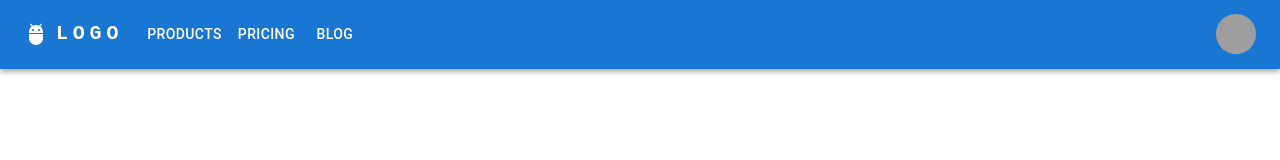
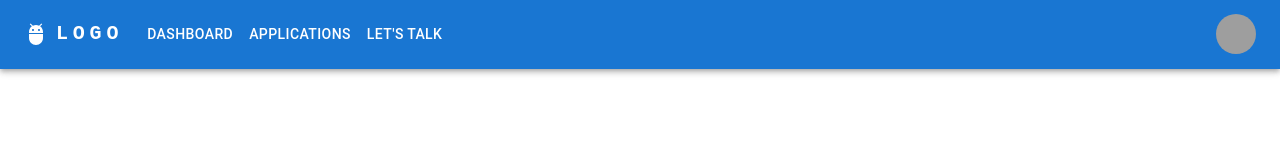
Before and after one commit to Haleema-Shahid/Doctors-Document-Verification-App, a React (Create React App) app: page /chatbox in a window 1280 px wide. Shown: the top 160 px of the page. Built offline with nearby package versions, Linux system fonts and the light colour scheme; grey boxes are pictures that could not be loaded.

Commit message:
added navigation in header

```diff
--- a/src/header/header.js
+++ b/src/header/header.js
@@ -1,21 +1,21 @@
-import * as React from 'react';
-import AppBar from '@mui/material/AppBar';
-import Box from '@mui/material/Box';
-import Toolbar from '@mui/material/Toolbar';
-import IconButton from '@mui/material/IconButton';
-import Typography from '@mui/material/Typography';
-import Menu from '@mui/material/Menu';
-import MenuIcon from '@mui/icons-material/Menu';
-import Container from '@mui/material/Container';
-import Avatar from '@mui/material/Avatar';
-import Button from '@mui/material/Button';
-import Tooltip from '@mui/material/Tooltip';
-import MenuItem from '@mui/material/MenuItem';
-import AdbIcon from '@mui/icons-material/Adb';
-import { useNavigate } from 'react-router-dom';
+import * as React from "react";
+import AppBar from "@mui/material/AppBar";
+import Box from "@mui/material/Box";
+import Toolbar from "@mui/material/Toolbar";
+import IconButton from "@mui/material/IconButton";
+import Typography from "@mui/material/Typography";
+import Menu from "@mui/material/Menu";
+import MenuIcon from "@mui/icons-material/Menu";
+import Container from "@mui/material/Container";
+import Avatar from "@mui/material/Avatar";
+import Button from "@mui/material/Button";
+import Tooltip from "@mui/material/Tooltip";
+import MenuItem from "@mui/material/MenuItem";
+import AdbIcon from "@mui/icons-material/Adb";
+import { useNavigate } from "react-router-dom";
 
-const pages = ['Products', 'Pricing', 'Blog'];
-const settings = ['Profile', 'Account', 'Dashboard', 'Logout'];
+const pages = ["Products", "Pricing", "Blog"];
+const settings = ["Profile", "Account", "Dashboard", "Logout"];
 
 function Header() {
   const [anchorElNav, setAnchorElNav] = React.useState(null);
@@ -36,15 +36,22 @@ function Header() {
     setAnchorElUser(null);
   };
 
-  const handleLogout = () =>{
+  const handleApplicationsClick =()=>{
+    navigate("/application-table")
+  }
+
+  const handleDashboardClick =()=>{
+    console.log("dashboard clicked!");
+  }
+  const handleLogout = () => {
     localStorage.clear();
-    navigate('/');
-  }
+    navigate("/");
+  };
   return (
     <AppBar position="static">
       <Container maxWidth="xl">
         <Toolbar disableGutters>
-          <AdbIcon sx={{ display: { xs: 'none', md: 'flex' }, mr: 1 }} />
+          <AdbIcon sx={{ display: { xs: "none", md: "flex" }, mr: 1 }} />
           <Typography
             variant="h6"
             noWrap
@@ -52,18 +59,18 @@ function Header() {
             href="#app-bar-with-responsive-menu"
             sx={{
               mr: 2,
-              display: { xs: 'none', md: 'flex' },
-              fontFamily: 'monospace',
+              display: { xs: "none", md: "flex" },
+              fontFamily: "monospace",
               fontWeight: 700,
-              letterSpacing: '.3rem',
-              color: 'inherit',
-              textDecoration: 'none',
+              letterSpacing: ".3rem",
+              color: "inherit",
+              textDecoration: "none",
             }}
           >
             LOGO
           </Typography>
 
-          <Box sx={{ flexGrow: 1, display: { xs: 'flex', md: 'none' } }}>
+          <Box sx={{ flexGrow: 1, display: { xs: "flex", md: "none" } }}>
             <IconButton
               size="large"
               aria-label="account of current user"
@@ -78,28 +85,32 @@ function Header() {
               id="menu-appbar"
               anchorEl={anchorElNav}
               anchorOrigin={{
-                vertical: 'bottom',
-                horizontal: 'left',
+                vertical: "bottom",
+                horizontal: "left",
               }}
               keepMounted
               transformOrigin={{
-                vertical: 'top',
-                horizontal: 'left',
+                vertical: "top",
+                horizontal: "left",
               }}
               open={Boolean(anchorElNav)}
               onClose={handleCloseNavMenu}
               sx={{
-                display: { xs: 'block', md: 'none' },
+                display: { xs: "block", md: "none" },
               }}
             >
-              {pages.map((page) => (
-                <MenuItem key={page} onClick={handleCloseNavMenu}>
-                  <Typography textAlign="center">{page}</Typography>
-                </MenuItem>
-              ))}
+              <MenuItem onClick={handleCloseNavMenu}>
+                <Typography textAlign="center">Dashboard</Typography>
+              </MenuItem>
+              <MenuItem onClick={handleCloseNavMenu}>
+                <Typography textAlign="center">Applications</Typography>
+              </MenuItem>
+              <MenuItem onClick={handleCloseNavMenu}>
+                <Typography textAlign="center">Chat Bot</Typography>
+              </MenuItem>
             </Menu>
           </Box>
-          <AdbIcon sx={{ display: { xs: 'flex', md: 'none' }, mr: 1 }} />
+          <AdbIcon sx={{ display: { xs: "flex", md: "none" }, mr: 1 }} />
           <Typography
             variant="h5"
             noWrap
@@ -107,27 +118,39 @@ function Header() {
             href="#app-bar-with-responsive-menu"
             sx={{
               mr: 2,
-              display: { xs: 'flex', md: 'none' },
+              display: { xs: "flex", md: "none" },
               flexGrow: 1,
-              fontFamily: 'monospace',
+              fontFamily: "monospace",
               fontWeight: 700,
-              letterSpacing: '.3rem',
-              color: 'inherit',
-              textDecoration: 'none',
+              letterSpacing: ".3rem",
+              color: "inherit",
+              textDecoration: "none",
             }}
           >
             LOGO
           </Typography>
-          <Box sx={{ flexGrow: 1, display: { xs: 'none', md: 'flex' } }}>
-            {pages.map((page) => (
-              <Button
-                key={page}
-                onClick={handleCloseNavMenu}
-                sx={{ my: 2, color: 'white', display: 'block' }}
-              >
-                {page}
-              </Button>
-            ))}
+          <Box sx={{ flexGrow: 1, display: { xs: "none", md: "flex" } }}>
+            <Button
+              //key={page}
+              onClick={handleDashboardClick}
+              sx={{ my: 2, color: "white", display: "block" }}
+            >
+              Dashboard
+            </Button>
+            <Button
+              //key={page}
+              onClick={handleApplicationsClick}
+              sx={{ my: 2, color: "white", display: "block" }}
+            >
+              Applications
+            </Button>
+            <Button
+              //key={page}
+              onClick={handleCloseNavMenu}
+              sx={{ my: 2, color: "white", display: "block" }}
+            >
+              Let's Talk
+            </Button>
           </Box>
 
           <Box sx={{ flexGrow: 0 }}>
@@ -137,24 +160,26 @@ function Header() {
               </IconButton>
             </Tooltip>
             <Menu
-              sx={{ mt: '45px' }}
+              sx={{ mt: "45px" }}
               id="menu-appbar"
               anchorEl={anchorElUser}
               anchorOrigin={{
-                vertical: 'top',
-                horizontal: 'right',
+                vertical: "top",
+                horizontal: "right",
               }}
               keepMounted
               transformOrigin={{
-                vertical: 'top',
-                horizontal: 'right',
+                vertical: "top",
+                horizontal: "right",
               }}
               open={Boolean(anchorElUser)}
               onClose={handleCloseUserMenu}
             >
               {settings.map((setting) => (
                 <MenuItem key={setting} onClick={handleCloseUserMenu}>
-                  <Typography textAlign="center" onClick={handleLogout}>{setting}</Typography>
+                  <Typography textAlign="center" onClick={handleLogout}>
+                    {setting}
+                  </Typography>
                 </MenuItem>
               ))}
             </Menu>
--- a/src/login/login.js
+++ b/src/login/login.js
@@ -132,7 +132,7 @@ function Login(props) {
     }
     else if(isVerifier(account.username, account.password)){
         localStorage.setItem("role", "verifier");
-        navigate('/chatbox-verifier');
+        navigate('/application-table');
     }
     else{
         //TODO: show a toast or something for invalid credentials
--- a/src/table/ApplicationTable.js
+++ b/src/table/ApplicationTable.js
@@ -3,9 +3,21 @@ import data from "./data";
 import Badge from "react-bootstrap/Badge";
 import "./table.css";
 import CustomBadge from "../badge/CustomBadge";
+import Header from "../header/header";
+import { useNavigate } from "react-router-dom";
 
 export default function ApplicationTable() {
+
+  const navigate = useNavigate();
+
+  const handleReferenceIdClick = (referenceId) => {
+    // Add your logic here for handling the click event
+    console.log(`Reference ID clicked: ${referenceId}`);
+    navigate("/chatbox-verifier");
+  }
   return (
+    <>
+      <Header />
       <div className="container">
         <div className="header">
           <h3>Medical practitioner PSV Applications</h3>
@@ -36,7 +48,18 @@ export default function ApplicationTable() {
           <tbody>
             {data.map((item) => (
               <tr key={item.id}>
-              <td className="table-id">{item.id}</td>
+                <td className="table-id">
+                  {item.status === "In Progress" ? (
+                    <a
+                      href="#"
+                      onClick={() => handleReferenceIdClick(item.id)}
+                    >
+                      {item.id}
+                    </a>
+                  ) : (
+                    item.id
+                  )}
+                </td>
                 <td>{item.name}</td>
                 <td>{item.email}</td>
                 <td>{item.passportId}</td>
@@ -60,5 +83,6 @@ export default function ApplicationTable() {
           </tbody>
         </table>
       </div>
+    </>
   );
 }
```
Also changed, not shown: 1 other file (tests, documents, lock files or other folders). Lines whose indentation alone changed are shown as unchanged.
